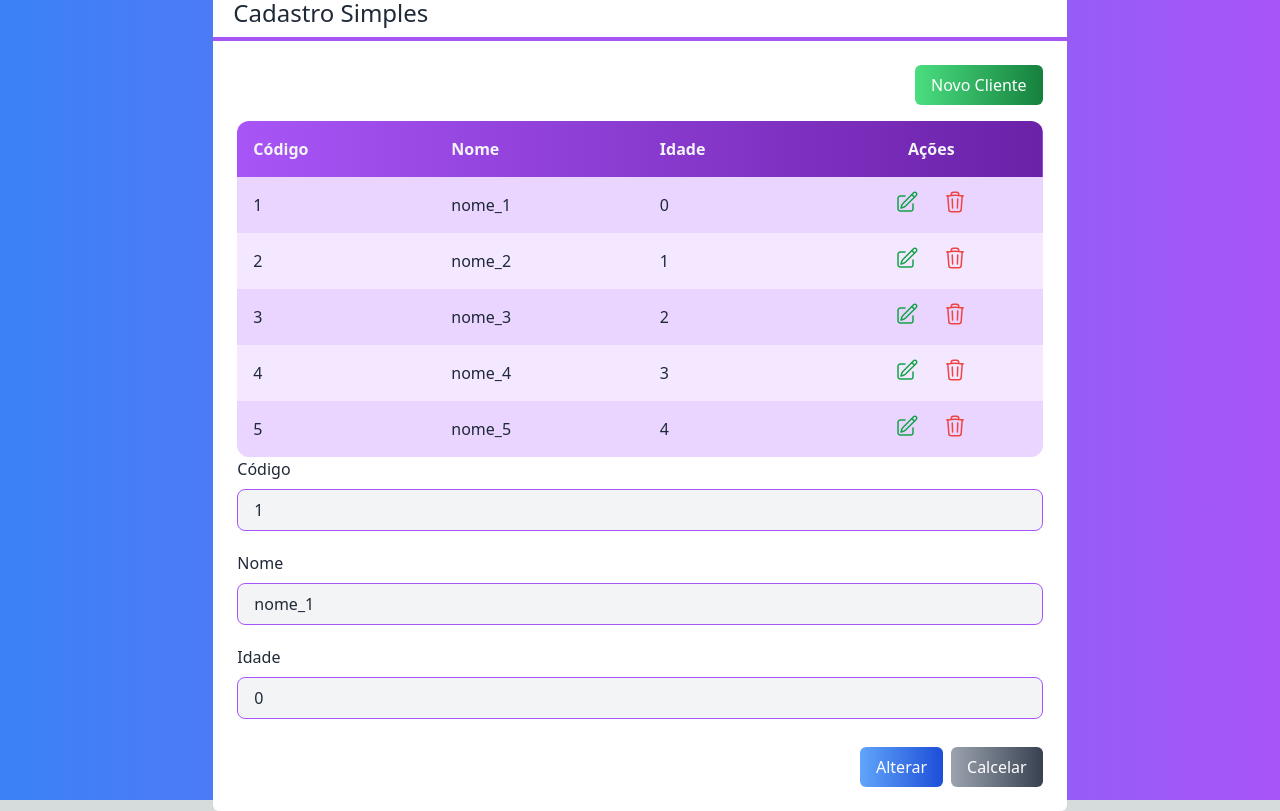
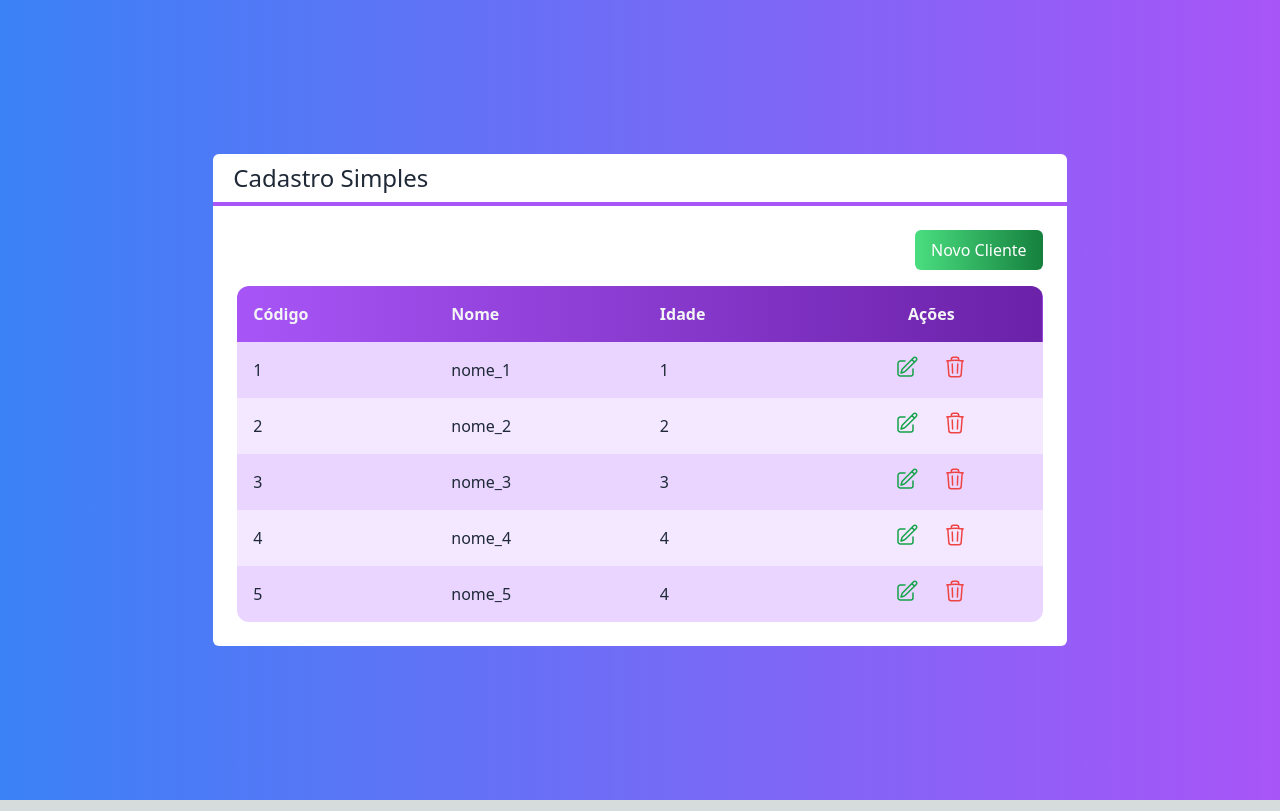
Before and after one commit to leojosants/udemy_nextjs_e_react_curso_completo_aprenda_com_projetos__secao_09, a Next.js app in the folder next-crud/: page / in a window 1280 px wide. Built offline with nearby package versions, Linux system fonts and the light colour scheme.

Commit message:
switching between table and form

```diff
--- a/next-crud/src/components/ButtonComponent.tsx
+++ b/next-crud/src/components/ButtonComponent.tsx
@@ -4,10 +4,12 @@ export default function Button(props: ButtonProps): JSX.Element {
     const color = props.color ?? 'gray';
 
     return (
-        <button className={`
-            bg-gradient-to-r from-${color}-400 to-${color}-700 text-white px-4 py-2 rounded-md ${props.className}
-        `}>
+        <button onClick={props.onClick}
+            className={`bg-gradient-to-r from-${color}-400 to-${color}-700 text-white px-4 py-2 rounded-md ${props.className}`}
+        >
+
             {props.children}
+
         </button>
     );
 };
--- a/next-crud/src/components/FormComponent.tsx
+++ b/next-crud/src/components/FormComponent.tsx
@@ -2,6 +2,7 @@ import { useState } from "react";
 import Input from "./InputComponent";
 import { FormProps } from "./interfaces/FormProps";
 import Button from "./ButtonComponent";
+import Client from "@/core/Client";
 
 export default function Form(props: FormProps): JSX.Element {
     const id = props.client?.id;
@@ -21,11 +22,12 @@ export default function Form(props: FormProps): JSX.Element {
             <Input text='Idade' type='number' value={age} changeValue={setAge} />
 
             <div className={`flex justify-end mt-7`}>
-                <Button color='blue' className={`mr-2`}>
+
+                <Button color='blue' className={`mr-2`} onClick={() => props.changeClient?.(new Client(name, +age, id))}>
                     {id ? 'Alterar' : 'Salvar'}
                 </Button>
 
-                <Button color='gray'>
+                <Button onClick={props.canceled}>
                     Calcelar
                 </Button>
             </div>
--- a/next-crud/src/components/TitleComponent.tsx
+++ b/next-crud/src/components/TitleComponent.tsx
@@ -1,5 +1,3 @@
-import { TitleProps } from "./interfaces/TitleProps";
-
 export default function Title(props: any): JSX.Element {
     return (
         <div className={`flex flex-col justify-center`}>
--- a/next-crud/src/components/interfaces/ButtonProps.tsx
+++ b/next-crud/src/components/interfaces/ButtonProps.tsx
@@ -1,5 +1,8 @@
+import { Color } from "../types/Color";
+
 export interface ButtonProps {
-    color?: 'green' | 'blue' | 'gray';
+    color?: Color;
     className?: string;
     children: any;
+    onClick?: () => void;
 };
--- a/next-crud/src/components/interfaces/FormProps.tsx
+++ b/next-crud/src/components/interfaces/FormProps.tsx
@@ -2,4 +2,6 @@ import Client from "@/core/Client";
 
 export interface FormProps {
     client: Client;
+    changeClient?: (client: Client) => void;
+    canceled?: () => void;
 };
--- a/next-crud/src/components/interfaces/InputProps.tsx
+++ b/next-crud/src/components/interfaces/InputProps.tsx
@@ -1,5 +1,8 @@
+import { InputType } from "../types/Input";
+
 export interface InputProps {
-    type?: 'text' | 'number';
+    // type?: 'text' | 'number';
+    type?: InputType;
     text: string;
     value: any;
     readOnly?: boolean;
--- a/next-crud/src/components/interfaces/TitleProps.tsx
+++ /dev/null
@@ -1,3 +0,0 @@
-export interface TitleProps {
-
-};
--- /dev/null
+++ b/next-crud/src/components/types/Color.tsx
@@ -0,0 +1 @@
+export type Color = 'green' | 'blue' | 'gray';
--- /dev/null
+++ b/next-crud/src/components/types/Input.tsx
@@ -0,0 +1 @@
+export type InputType = 'text' | 'number';
--- /dev/null
+++ b/next-crud/src/components/types/Visible.tsx
@@ -0,0 +1 @@
+export type Visible = 'table' | 'form';
--- a/next-crud/src/pages/index.tsx
+++ b/next-crud/src/pages/index.tsx
@@ -2,14 +2,18 @@ import Button from "@/components/ButtonComponent";
 import Form from "@/components/FormComponent";
 import Layout from "@/components/LayoutComponent";
 import Table from "@/components/TableComponent";
+import { Visible } from "@/components/types/Visible";
 import Client from "@/core/Client";
+import { useState } from "react";
 
 export default function Home() {
+  const [visible, setVisible] = useState<Visible>('table');
+
   const clients: Client[] = [
-    new Client('nome_1', 0, '1'),
-    new Client('nome_2', 1, '2'),
-    new Client('nome_3', 2, '3'),
-    new Client('nome_4', 3, '4'),
+    new Client('nome_1', 1, '1'),
+    new Client('nome_2', 2, '2'),
+    new Client('nome_3', 3, '3'),
+    new Client('nome_4', 4, '4'),
     new Client('nome_5', 4, '5'),
   ];
 
@@ -21,18 +25,33 @@ export default function Home() {
     console.log(client.age);
   };
 
+  function saveClient(client: Client) {
+    console.log(client);
+  };
+
   return (
     <div className={`flex justify-center items-center h-screen bg-gradient-to-r from-blue-500 to-purple-500 text-white`}>
 
       <Layout title="Cadastro Simples">
+        {
+          visible === 'table' ?
+            (
+              <>
+                <div className={`flex justify-end`}>
 
-        <div className={`flex justify-end`}>
-          <Button color='green' className={`mb-4`}>Novo Cliente</Button>
-        </div>
+                  <Button color='green' className={`mb-4`} onClick={() => setVisible('form')}>
+                    Novo Cliente
+                  </Button>
 
-        <Table clients={clients} selectedClient={selectedClient} excludedClient={excludedClient} />
+                </div>
 
-        <Form client={clients[0]} />
+                <Table clients={clients} selectedClient={selectedClient} excludedClient={excludedClient} />
+              </>
+            )
+            : (
+              <Form client={clients[0]} changeClient={saveClient} canceled={() => setVisible('table')} />
+            )
+        }
 
       </Layout>
 
```
